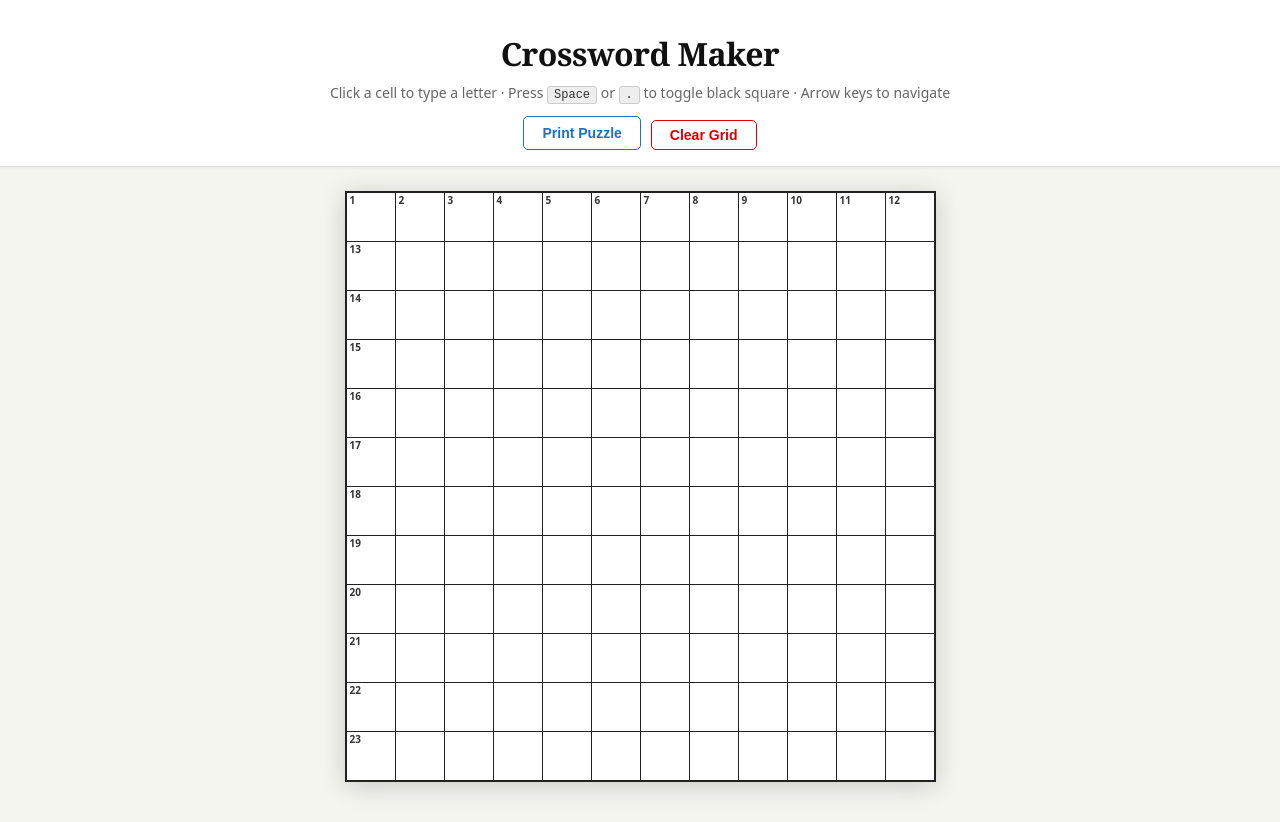
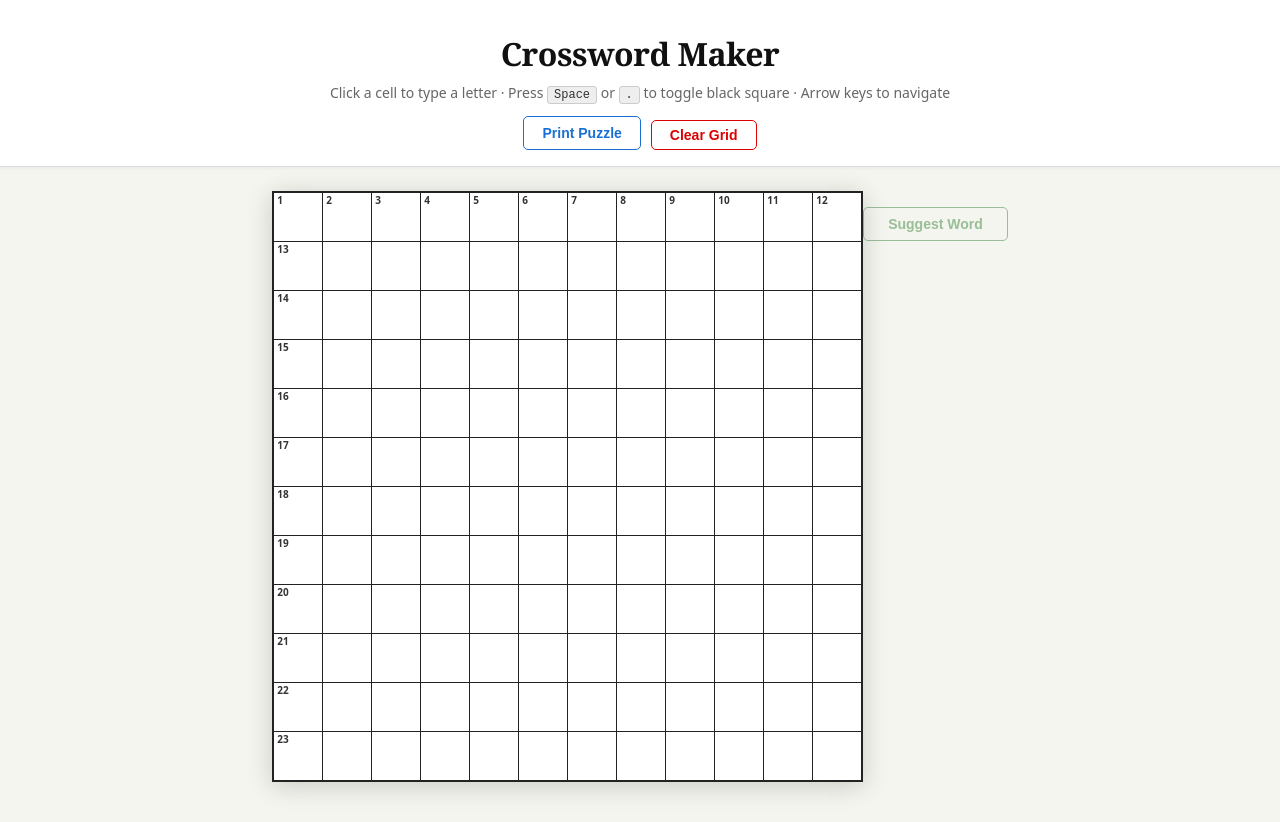
Before and after one commit to palpable81/crossword-maker, a React (Vite) app: page / in a window 1280 px wide. Built offline with nearby package versions, Linux system fonts and the light colour scheme.

Commit message:
suggests words

```diff
--- a/src/CrosswordGrid.css
+++ b/src/CrosswordGrid.css
@@ -74,6 +74,67 @@
   outline: none;
 }
 
+.suggest-bar {
+  margin-top: 16px;
+  display: flex;
+  flex-direction: column;
+  align-items: center;
+  gap: 12px;
+}
+
+.btn-suggest {
+  padding: 8px 24px;
+  font-size: 14px;
+  font-weight: 600;
+  border: 1.5px solid #2a7a2a;
+  background: transparent;
+  color: #2a7a2a;
+  border-radius: 5px;
+  cursor: pointer;
+  transition: background 0.15s, color 0.15s;
+}
+
+.btn-suggest:hover:not(:disabled) {
+  background: #2a7a2a;
+  color: #fff;
+}
+
+.btn-suggest:disabled {
+  opacity: 0.45;
+  cursor: default;
+}
+
+.suggestions-panel {
+  display: flex;
+  flex-wrap: wrap;
+  gap: 8px;
+  justify-content: center;
+  max-width: 600px;
+}
+
+.suggestion-word {
+  padding: 5px 14px;
+  font-size: 15px;
+  font-weight: 700;
+  font-family: 'Georgia', serif;
+  letter-spacing: 1px;
+  background: #fff;
+  border: 1.5px solid #999;
+  border-radius: 4px;
+  cursor: pointer;
+  transition: background 0.12s, border-color 0.12s;
+}
+
+.suggestion-word:hover {
+  background: #f5c518;
+  border-color: #c8a200;
+}
+
+.no-suggestions {
+  font-size: 14px;
+  color: #888;
+}
+
 @media print {
   .app-header {
     display: none;
@@ -107,4 +168,8 @@
     -webkit-print-color-adjust: exact;
     print-color-adjust: exact;
   }
+
+  .suggest-bar {
+    display: none;
+  }
 }
--- a/src/CrosswordGrid.jsx
+++ b/src/CrosswordGrid.jsx
@@ -4,6 +4,8 @@ import './CrosswordGrid.css'
 export default function CrosswordGrid({ grid, size, onUpdateCell }) {
   const [selected, setSelected] = useState(null)
   const [direction, setDirection] = useState('across') // 'across' | 'down'
+  const [suggestions, setSuggestions] = useState(null)
+  const [isLoading, setIsLoading] = useState(false)
   const cellRefs = useRef({})
 
   const getRef = (row, col) => {
@@ -76,6 +78,46 @@ export default function CrosswordGrid({ grid, size, onUpdateCell }) {
     }
   }, [grid, direction, move, onUpdateCell])
 
+  const fetchSuggestions = useCallback(async () => {
+    const info = getWordInfo(grid, selected, direction, size)
+    if (!info) return
+    setIsLoading(true)
+    setSuggestions(null)
+    try {
+      const res = await fetch(`https://api.datamuse.com/words?sp=${info.pattern}&max=50`)
+      const data = await res.json()
+      const seen = new Set()
+      const results = []
+      for (const d of data) {
+        const word = d.word.replace(/\s+/g, '').toUpperCase()
+        if (word.length >= 2 && !seen.has(word) && wordMatchesSlot(word.toLowerCase(), info.cells)) {
+          seen.add(word)
+          results.push(word)
+        }
+      }
+      setSuggestions(results)
+    } catch {
+      setSuggestions([])
+    } finally {
+      setIsLoading(false)
+    }
+  }, [grid, selected, direction, size])
+
+  const applyWord = useCallback((word) => {
+    const info = getWordInfo(grid, selected, direction, size)
+    if (!info) return
+    if (info.direction === 'across') {
+      word.split('').forEach((ch, i) =>
+        onUpdateCell(info.row, info.startCol + i, { letter: ch })
+      )
+    } else {
+      word.split('').forEach((ch, i) =>
+        onUpdateCell(info.startRow + i, info.col, { letter: ch })
+      )
+    }
+    setSuggestions(null)
+  }, [grid, selected, direction, size, onUpdateCell])
+
   // Compute clue numbers
   const clueNumbers = computeClueNumbers(grid, size)
 
@@ -126,6 +168,27 @@ export default function CrosswordGrid({ grid, size, onUpdateCell }) {
           })
         )}
       </div>
+      <div className="suggest-bar">
+        <button
+          className="btn-suggest"
+          onClick={fetchSuggestions}
+          disabled={!selected || isLoading}
+        >
+          {isLoading ? 'Loading…' : 'Suggest Word'}
+        </button>
+        {suggestions !== null && (
+          <div className="suggestions-panel">
+            {suggestions.length === 0
+              ? <span className="no-suggestions">No suggestions found</span>
+              : suggestions.map(w => (
+                  <button key={w} className="suggestion-word" onClick={() => applyWord(w)}>
+                    {w}
+                  </button>
+                ))
+            }
+          </div>
+        )}
+      </div>
     </div>
   )
 }
@@ -149,6 +212,46 @@ function isInWord(grid, selected, direction, r, c, size) {
   }
 }
 
+function buildPattern(cells) {
+  // Use known letters as anchors; trailing empty cells become * so shorter words are returned too
+  const lastFilled = cells.reduce((acc, c, i) => (c ? i : acc), -1)
+  if (lastFilled === -1) return '??*' // all empty: return common words of any length ≥ 2
+  return cells.slice(0, lastFilled + 1).map(c => c || '?').join('') + '*'
+}
+
+function wordMatchesSlot(word, cells) {
+  // word has already had spaces stripped and is lowercase; cells are lowercase or ''
+  if (word.length > cells.length) return false
+  for (let i = 0; i < word.length; i++) {
+    if (cells[i] && cells[i] !== word[i]) return false
+  }
+  return true
+}
+
+function getWordInfo(grid, selected, direction, size) {
+  if (!selected) return null
+  const { row, col } = selected
+  if (direction === 'across') {
+    let start = col
+    while (start > 0 && !grid[row][start - 1].black) start--
+    let end = col
+    while (end < size - 1 && !grid[row][end + 1].black) end++
+    const cells = Array.from({ length: end - start + 1 }, (_, i) =>
+      grid[row][start + i].letter.toLowerCase()
+    )
+    return { cells, pattern: buildPattern(cells), direction: 'across', row, startCol: start }
+  } else {
+    let start = row
+    while (start > 0 && !grid[start - 1][col].black) start--
+    let end = row
+    while (end < size - 1 && !grid[end + 1][col].black) end++
+    const cells = Array.from({ length: end - start + 1 }, (_, i) =>
+      grid[start + i][col].letter.toLowerCase()
+    )
+    return { cells, pattern: buildPattern(cells), direction: 'down', col, startRow: start }
+  }
+}
+
 function computeClueNumbers(grid, size) {
   const numbers = {}
   let n = 1
```
